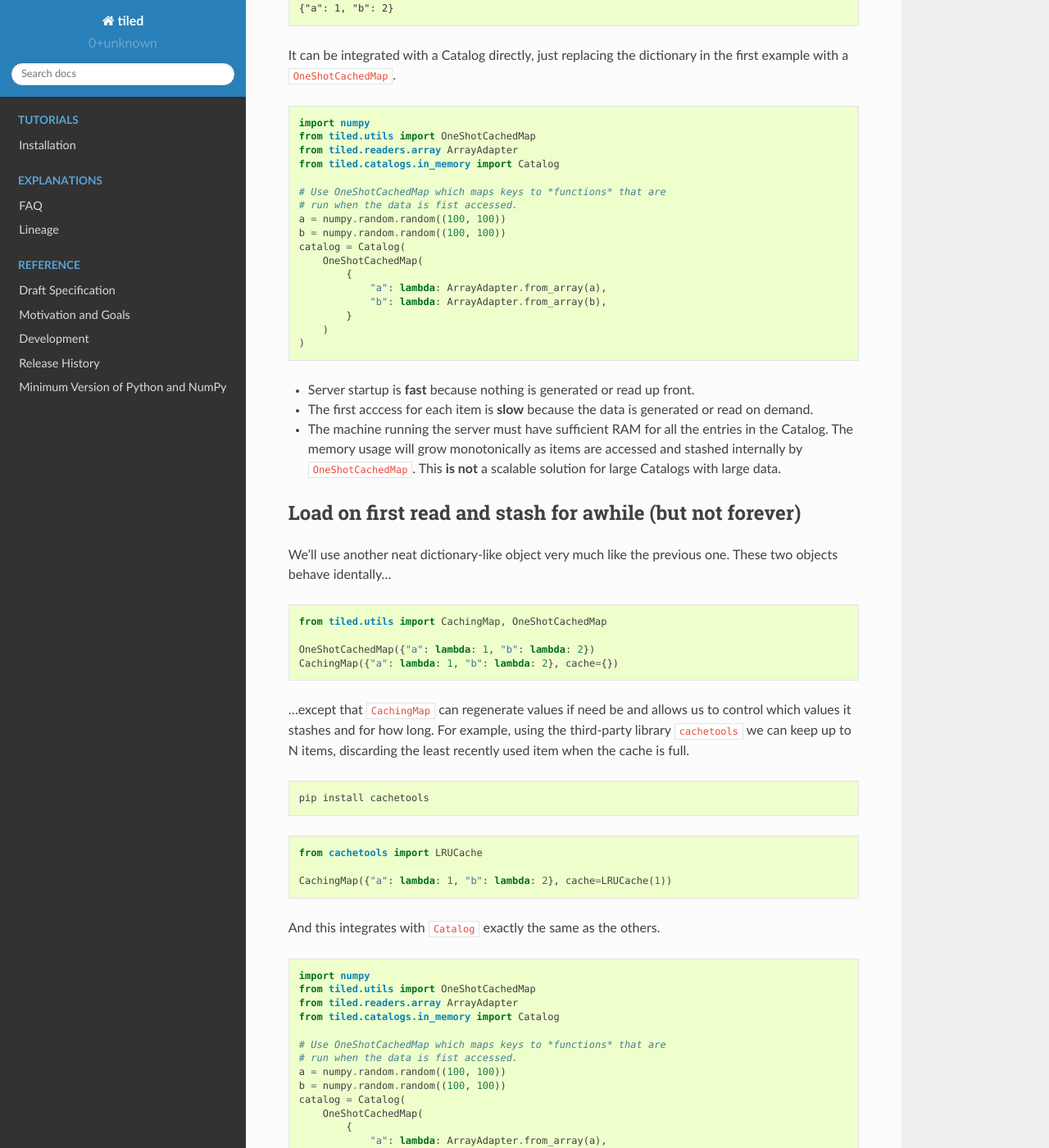
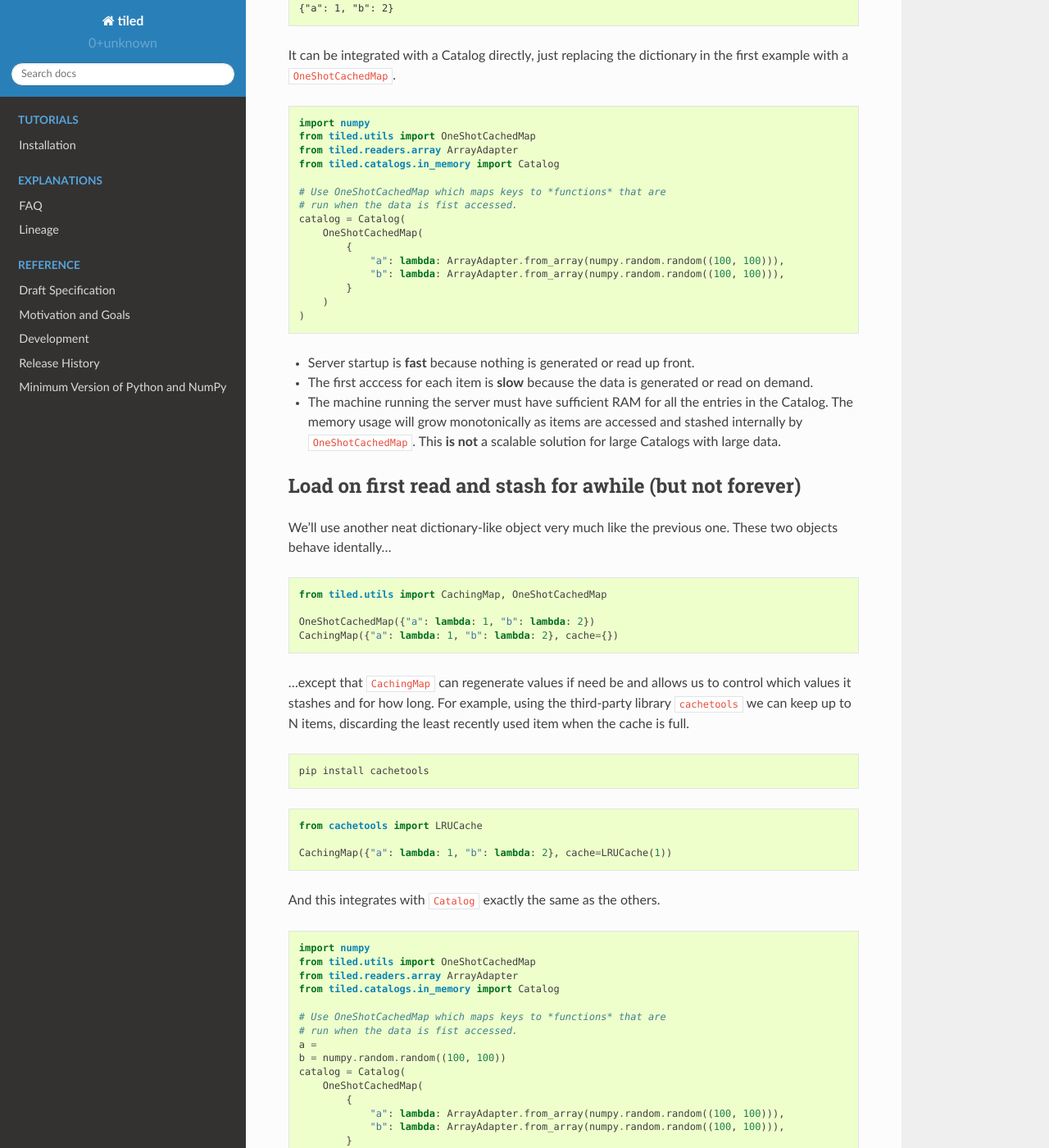
Before and after one commit to bluesky/tiled, a Sphinx documentation site: the page built from docs/source/scaling.md, in a window 1280 px wide and 1400 px high, scrolled down 1053 px. Shown: the whole window at 82% size. Built offline with Sphinx 7.4.7 and the Read the Docs theme 2.0.0, drawn with Linux system fonts in a browser that asks for light colours.

Commit message:
Revise scaling docs.

```diff
--- a/docs/source/scaling.md
+++ b/docs/source/scaling.md
@@ -57,13 +57,11 @@ from tiled.catalogs.in_memory import Catalog
 
 # Use OneShotCachedMap which maps keys to *functions* that are
 # run when the data is fist accessed.
-a = numpy.random.random((100, 100))
-b = numpy.random.random((100, 100))
 catalog = Catalog(
     OneShotCachedMap(
         {
-            "a": lambda: ArrayAdapter.from_array(a),
-            "b": lambda: ArrayAdapter.from_array(b),
+            "a": lambda: ArrayAdapter.from_array(numpy.random.random((100, 100))),
+            "b": lambda: ArrayAdapter.from_array(numpy.random.random((100, 100))),
         }
     )
 )
@@ -114,13 +112,13 @@ from tiled.catalogs.in_memory import Catalog
 
 # Use OneShotCachedMap which maps keys to *functions* that are
 # run when the data is fist accessed.
-a = numpy.random.random((100, 100))
+a =
 b = numpy.random.random((100, 100))
 catalog = Catalog(
     OneShotCachedMap(
         {
-            "a": lambda: ArrayAdapter.from_array(a),
-            "b": lambda: ArrayAdapter.from_array(b),
+            "a": lambda: ArrayAdapter.from_array(numpy.random.random((100, 100))),
+            "b": lambda: ArrayAdapter.from_array(numpy.random.random((100, 100))),
         }
     )
 )
```
